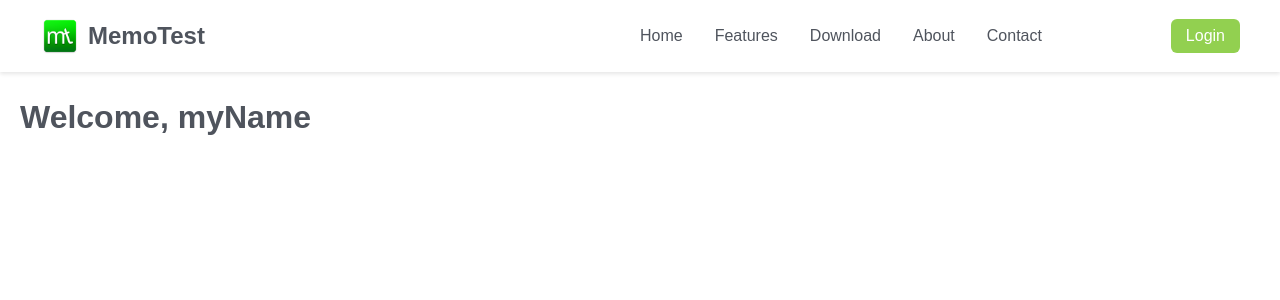
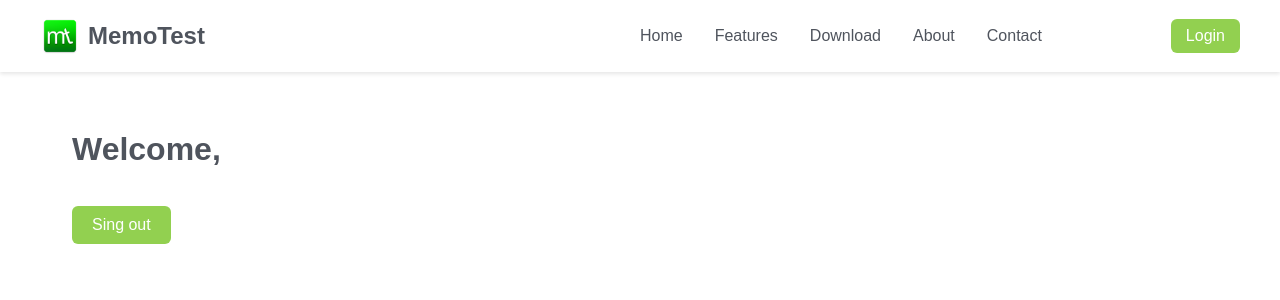
Before and after one commit to Alex2077/memotest.io, a React (Create React App) app in the folder memotest-website/: page /dashboard in a window 1280 px wide. Shown: the top 300 px of the page. Built offline with nearby package versions, Linux system fonts and the light colour scheme; no server answers; sample sign-in values are in the browser's storage.

Commit message:
Fixed login credentials from backend

```diff
--- a/memotest-website/package.json
+++ b/memotest-website/package.json
@@ -3,6 +3,9 @@
   "version": "0.1.0",
   "private": true,
   "dependencies": {
+    "@emotion/react": "^11.14.0",
+    "@emotion/styled": "^11.14.0",
+    "@mui/material": "^7.1.2",
     "@testing-library/dom": "^10.4.0",
     "@testing-library/jest-dom": "^6.6.3",
     "@testing-library/react": "^16.3.0",
--- a/memotest-website/src/context/AuthContext.js
+++ b/memotest-website/src/context/AuthContext.js
@@ -31,7 +31,8 @@ export const AuthProvider = ({ children }) => {
   }, []);
 
   const login = async (credentials) => {
-    const { token, user } = await loginUser(credentials);
+    const response = await loginUser(credentials);
+    const { token, user } = response.data;
     localStorage.setItem('token', token);
     setUser(user);
     setIsAuthenticated(true);
--- a/memotest-website/src/pages/dashboard/Dashboard.js
+++ b/memotest-website/src/pages/dashboard/Dashboard.js
@@ -2,12 +2,21 @@ import { useContext } from 'react';
 import { AuthContext } from '../../context/AuthContext';
 
 const Dashboard = () => {
-  const { user } = useContext(AuthContext);
+  const { user, logout } = useContext(AuthContext);
+
+  const userSingout = () => {
+    logout();
+  }
 
   return (
-    <div>
-      <h1>Welcome, {user?.name}</h1>
-      {/* Dashboard content */}
+    <div className='page-container'>
+      <h1>Welcome, {user?.email}</h1>
+      <button
+          type="submit"
+          className="primary-button"
+          onClick={userSingout}>
+            Sing out
+        </button>
     </div>
   );
 };
--- a/memotest-website/src/pages/login/Login.js
+++ b/memotest-website/src/pages/login/Login.js
@@ -2,6 +2,7 @@ import React, { useState } from 'react';
 //import { login } from '../../services/AuthService';
 import { useAuth } from '../../context/AuthContext';
 import { useNavigate } from 'react-router-dom';
+import Alert from '@mui/material/Alert';
 import './Login.css';
 
 const Login = () => {
@@ -42,7 +43,11 @@ const Login = () => {
     <div className="login-container">
       <h1>Sign in to <b>MemoTest</b></h1>
 
-      {error && <p style={{ color: 'red' }}>{error}</p>}
+      {error && (
+        <Alert severity="error" onClose={() => setError('')}>
+          {error}
+        </Alert>
+      )}
 
       <form onSubmit={handleSubmit} className="login-form">
 
--- a/memotest-website/src/services/AuthService.js
+++ b/memotest-website/src/services/AuthService.js
@@ -1,5 +1,5 @@
 import api from '../api/axios';
 
-export const login = (credentials) => {
-    return api.post('/auth/login', credentials)
+export const login = async (credentials) => {
+    return api.post('/auth/login', credentials);
 };
```
Also changed, not shown: 1 other file (tests, documents, lock files or other folders).
